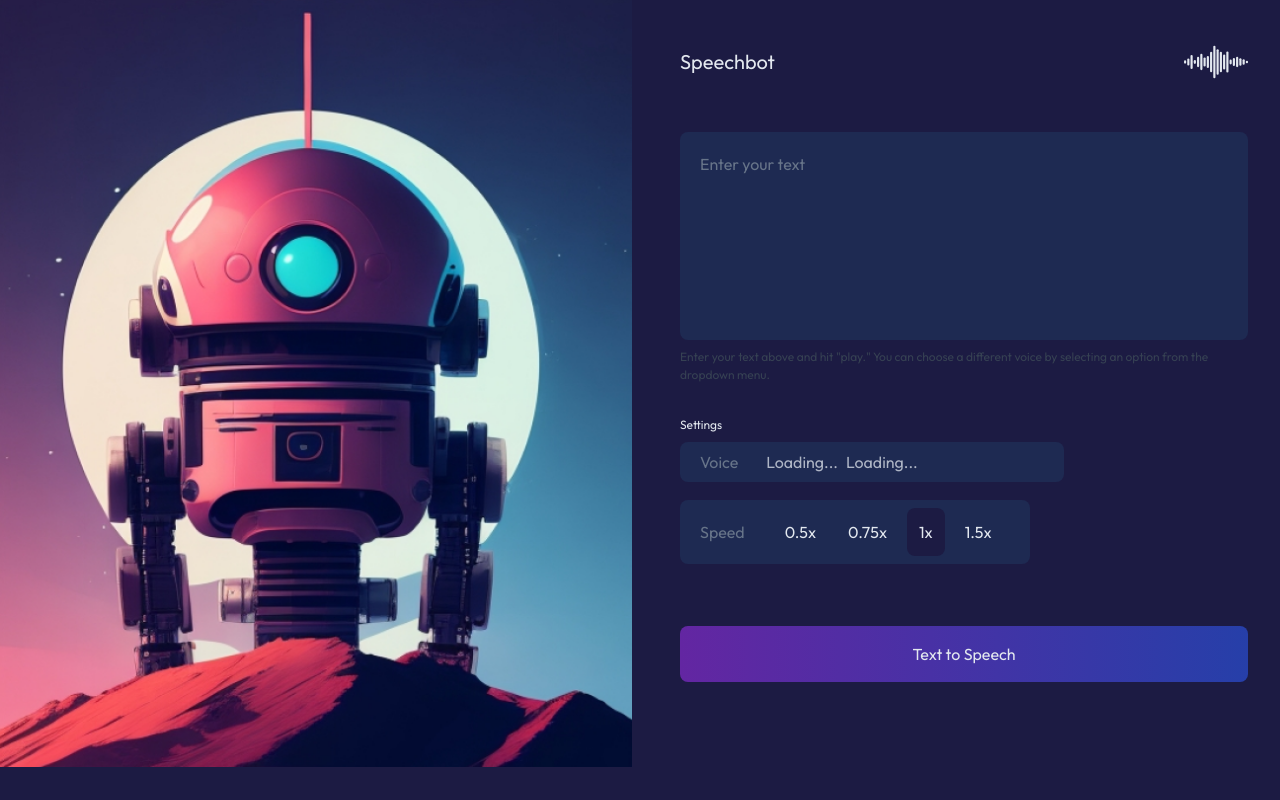
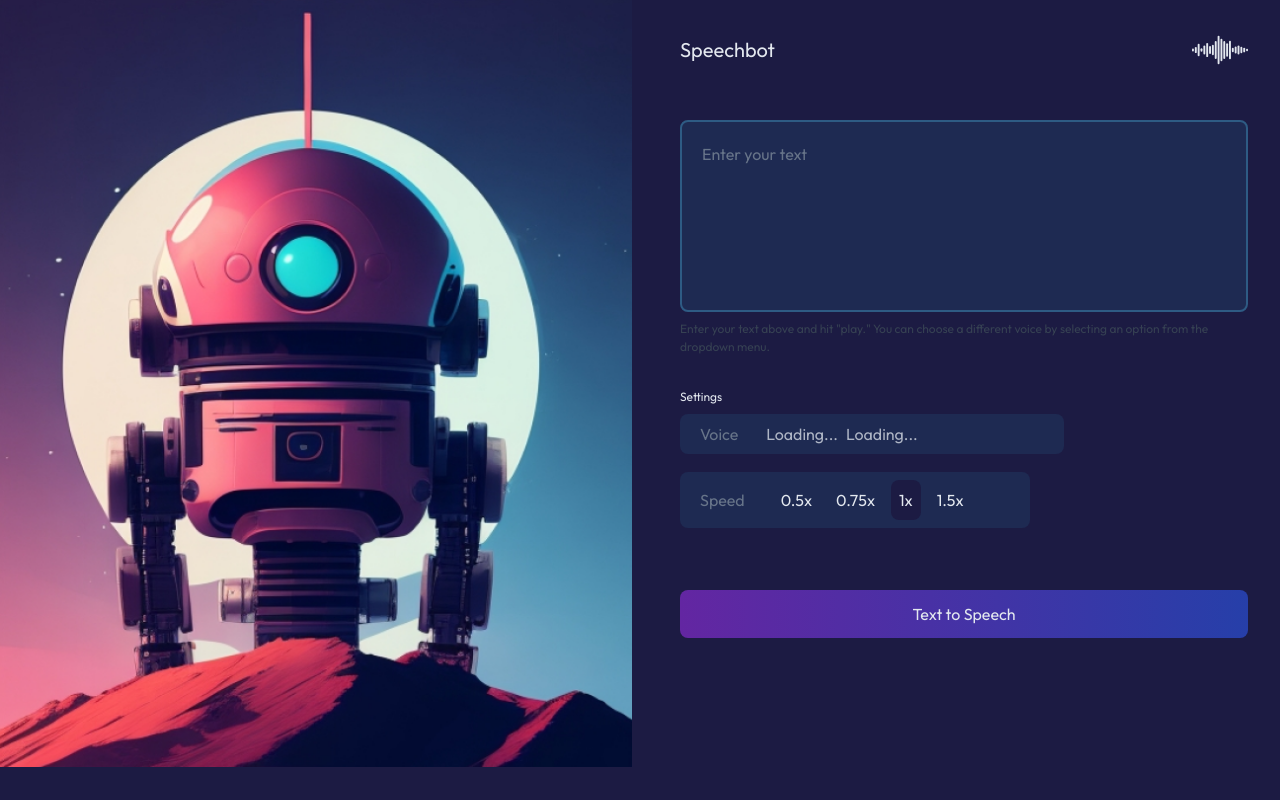
Before and after one commit to EdiedRamos/devchallenges, a Next.js app: page /basic-text-to-speech in a window 1280 px wide. Built offline with nearby package versions, Linux system fonts and the light colour scheme.

Commit message:
feat: update styles

```diff
--- a/src/app/basic-text-to-speech/(components)/header.tsx
+++ b/src/app/basic-text-to-speech/(components)/header.tsx
@@ -4,7 +4,7 @@ export function Header() {
   return (
     <div className="flex justify-between items-center">
       <p className="text-ts-white text-cs-20 ">Speechbot</p>
-      <Logo className="text-ts-white w-16" />
+      <Logo className="text-ts-white w-14" />
     </div>
   );
 }
--- a/src/app/basic-text-to-speech/(components)/speechControl.tsx
+++ b/src/app/basic-text-to-speech/(components)/speechControl.tsx
@@ -7,7 +7,7 @@ export function SpeechControl() {
   return (
     <button
       onClick={startSpeech}
-      className="text-ts-white text-cs-16 bg-gradient-to-r from-ts-purple to-ts-blue-100 p-4 rounded-lg mt-[62px]"
+      className="text-ts-white text-cs-16 bg-gradient-to-r from-ts-purple to-ts-blue-100 py-3 rounded-lg mt-[62px]"
     >
       Text to Speech
     </button>
--- a/src/app/basic-text-to-speech/(components)/speedControl.tsx
+++ b/src/app/basic-text-to-speech/(components)/speedControl.tsx
@@ -12,7 +12,7 @@ export function SpeedControl() {
       {SPEED.map((data) => (
         <button
           onClick={() => handleSpeed(data)}
-          className={`p-3 rounded-lg ${
+          className={`p-2 rounded-lg ${
             data.id === speed.id ? "bg-ts-blue-400" : ""
           }`}
           key={data.id}
--- a/src/app/basic-text-to-speech/(components)/textControl.tsx
+++ b/src/app/basic-text-to-speech/(components)/textControl.tsx
@@ -8,7 +8,7 @@ export function TextControl() {
   return (
     <textarea
       placeholder="Enter your text"
-      className="h-52 bg-ts-blue-300 p-5 resize-none rounded-lg text-ts-white placeholder:text-ts-gray mt-10 outline-none focus:ring-2 focus:ring-ts-blue-200"
+      className="h-48 bg-ts-blue-300 p-5 resize-none rounded-lg text-ts-white placeholder:text-ts-gray mt-10 border-2 border-ts-blue-200 outline-none"
       value={text}
       onChange={(event) => handleText(event.target.value)}
     />
--- a/src/app/basic-text-to-speech/(components)/voiceControl.tsx
+++ b/src/app/basic-text-to-speech/(components)/voiceControl.tsx
@@ -15,7 +15,7 @@ export function VoiceControl() {
       <p className="text-ts-gray px-5">Voice</p>
       {voices ? (
         <select
-          className="bg-inherit p-3 focus:bg-ts-blue-400 rounded-lg outline-none"
+          className="bg-inherit p-2 focus:bg-ts-blue-400 rounded-lg outline-none"
           onChange={(event) => handleCurrentLang(event.target.value)}
         >
           {Object.keys(voices).map((voice) => (
@@ -27,7 +27,7 @@ export function VoiceControl() {
       )}
       {currentVoices ? (
         <select
-          className="bg-inherit p-3 focus:bg-ts-blue-400 rounded-lg outline-none max-w-32"
+          className="bg-inherit p-2 focus:bg-ts-blue-400 rounded-lg outline-none max-w-32"
           onChange={(event) => handleCurrentVoice(event.target.value)}
         >
           {currentVoices.map((voice) => (
--- a/src/app/basic-text-to-speech/page.tsx
+++ b/src/app/basic-text-to-speech/page.tsx
@@ -17,7 +17,7 @@ export default function BasicTextToSpeech() {
           className="hidden lg:inline-block"
         />
         <SpeechProvider>
-          <section className="p-8 flex flex-col">
+          <section className="px-8 py-5 flex flex-col">
             <Header />
             <TextControl />
             <p className="text-ts-gray-dark text-cs-12 mt-2">
```
